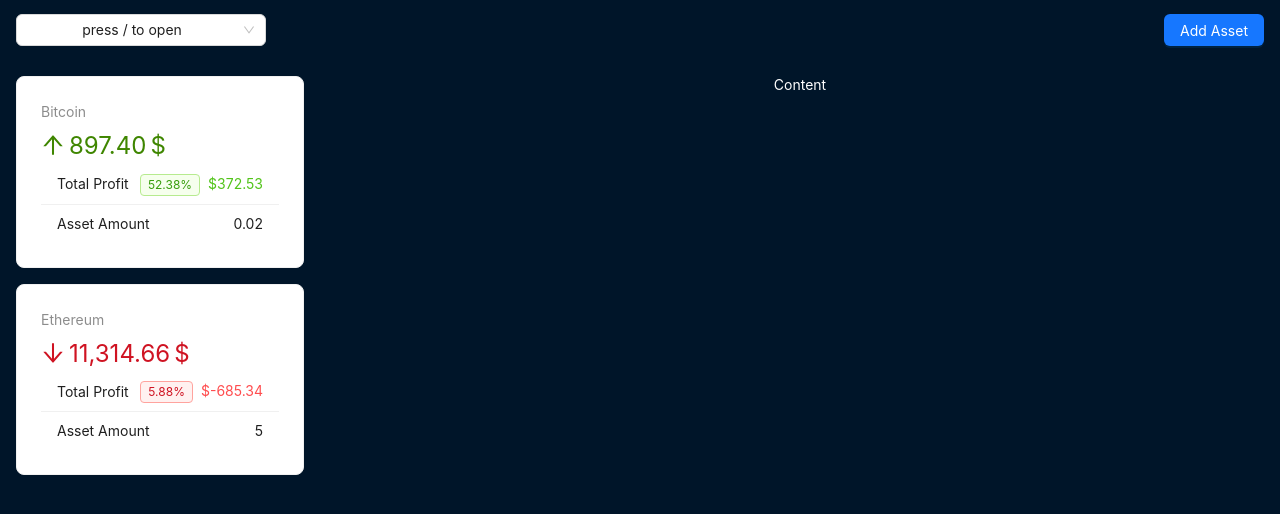
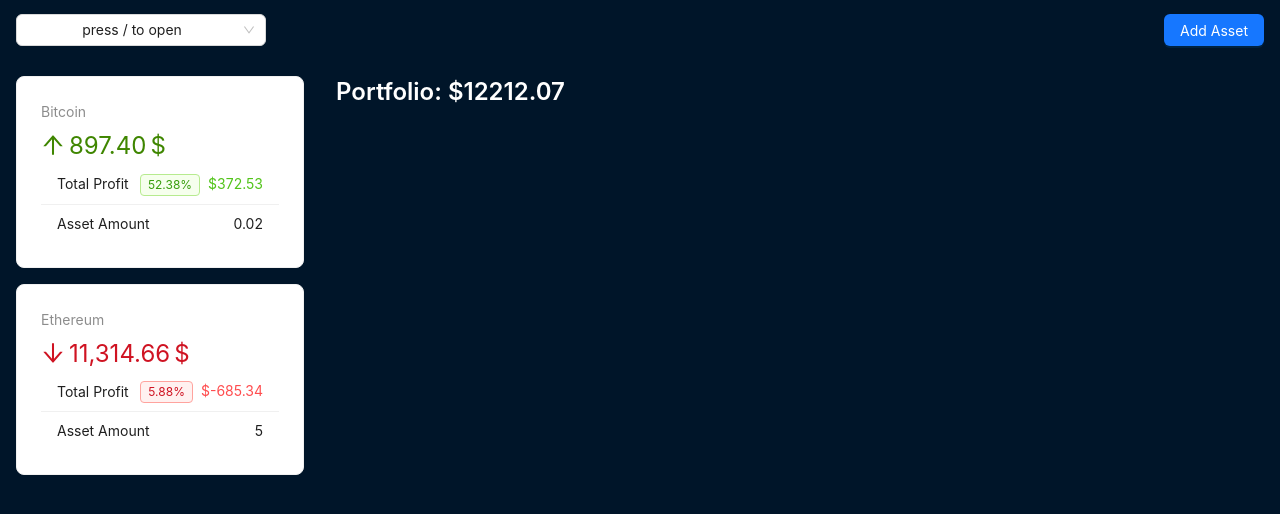
Before and after one commit to SunSplendor/CryptoApp, a React (Vite) app: page / in a window 1280 px wide. Shown: the top 514 px of the page. Built offline with nearby package versions, Linux system fonts and the light colour scheme.

Commit message:
Optimizing output via 'object map'

```diff
--- a/src/components/layout/AppContent.jsx
+++ b/src/components/layout/AppContent.jsx
@@ -1,4 +1,5 @@
-import { Layout } from 'antd';
+import { Layout, Typography } from 'antd';
+import { useCrypto } from '../../context/crypto-context';
 
 const contentStyle = {
     textAlign: 'center',
@@ -9,7 +10,27 @@
   };
 
 export default function AppContent() {
+    const {assets, crypto} = useCrypto()
+
+    const cryptoPriceMap = crypto.reduce((acc, c) => {
+        acc[c.id] = c.price
+        return acc
+    }, {})
+
     return (
-        <Layout.Content style={contentStyle}>Content</Layout.Content>
+        <Layout.Content style={contentStyle}>
+            <Typography.Title level={3} style={{textAlign: 'left', color: '#fff' }}>
+                Portfolio:{' '} $
+                {assets
+                    .map((asset) => asset.amount * cryptoPriceMap[asset.id])
+
+                        // First made decision without 'const cryptoPriceMap'
+                        // const coin = crypto.find((c) => c.id === asset.id)
+                        // return asset.amount * coin.price
+
+                    .reduce((acc, v) => (acc += v), 0)
+                    .toFixed(2)}
+            </Typography.Title>
+        </Layout.Content>
     )
 }
```
